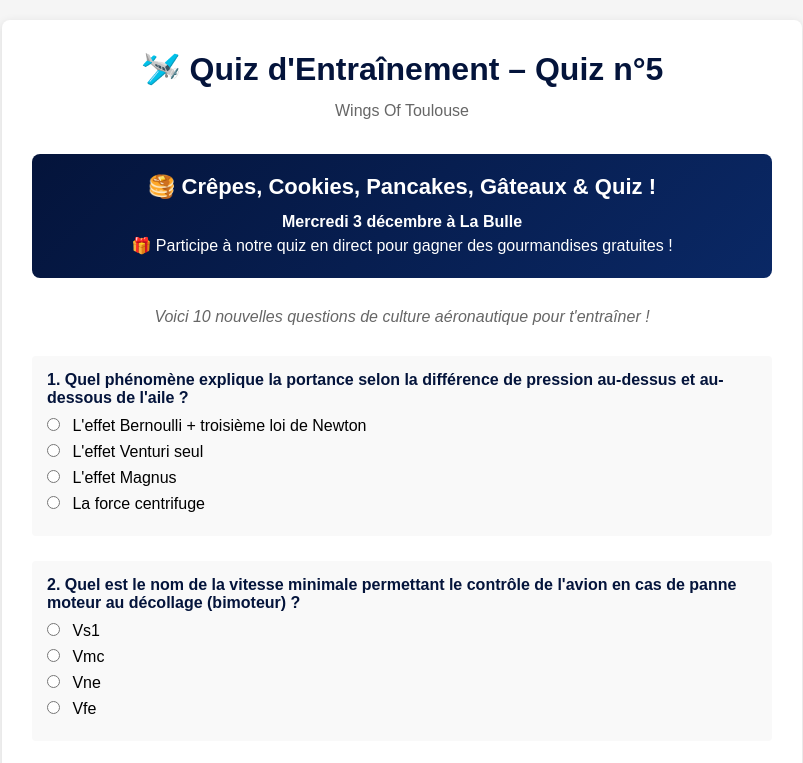
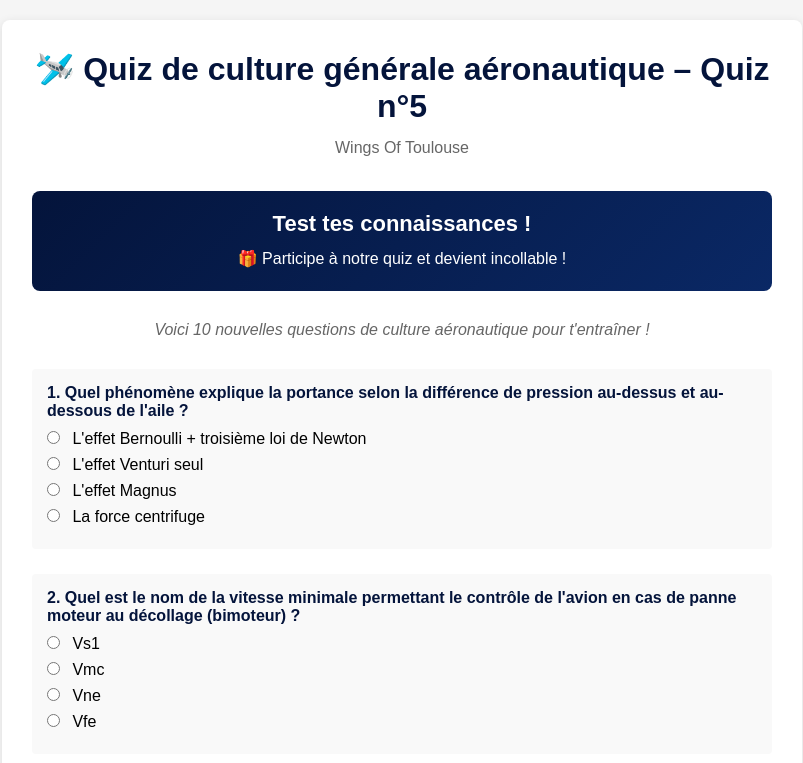
Before and after one commit to wingsoftoulouse-dev/wotquizz5, a plain HTML site: page index.html in a window 1280 px wide. Shown: the top 763 px of the page, without its empty margins (238-1041 px from the left). Drawn offline with Linux system fonts and the light colour scheme.

Commit message:
Update quiz title and event description in HTML

```diff
--- a/index.html
+++ b/index.html
@@ -3,7 +3,7 @@
 <head>
     <meta charset="UTF-8">
     <meta name="viewport" content="width=device-width, initial-scale=1.0">
-    <title>Quiz d'Entraînement - Wings Of Toulouse (Quiz 5)</title>
+    <title>Quiz de culture générale aéronautique - Wings Of Toulouse (Quiz 5)</title>
     <style>
         * { margin: 0; padding: 0; box-sizing: border-box; }
         body { font-family: Arial, sans-serif; background-color: #f5f5f5; padding: 20px; }
@@ -46,13 +46,12 @@
 <body>
 <div class="container">
     <div id="quiz-section">
-        <h1>🛩️ Quiz d'Entraînement – Quiz n°5</h1>
+        <h1>🛩️ Quiz de culture générale aéronautique – Quiz n°5</h1>
         <p class="subtitle">Wings Of Toulouse</p>
 
         <div class="event-info">
-            <h2>🥞 Crêpes, Cookies, Pancakes, Gâteaux & Quiz !</h2>
-            <p><strong>Mercredi 3 décembre à La Bulle</strong><br>
-            🎁 Participe à notre quiz en direct pour gagner des gourmandises gratuites !</p>
+            <h2>Test tes connaissances !</h2>
+            <p>🎁 Participe à notre quiz et devient incollable !</p>
         </div>
 
         <p style="text-align: center; margin-bottom: 30px; color: #666; font-style: italic;">
```
